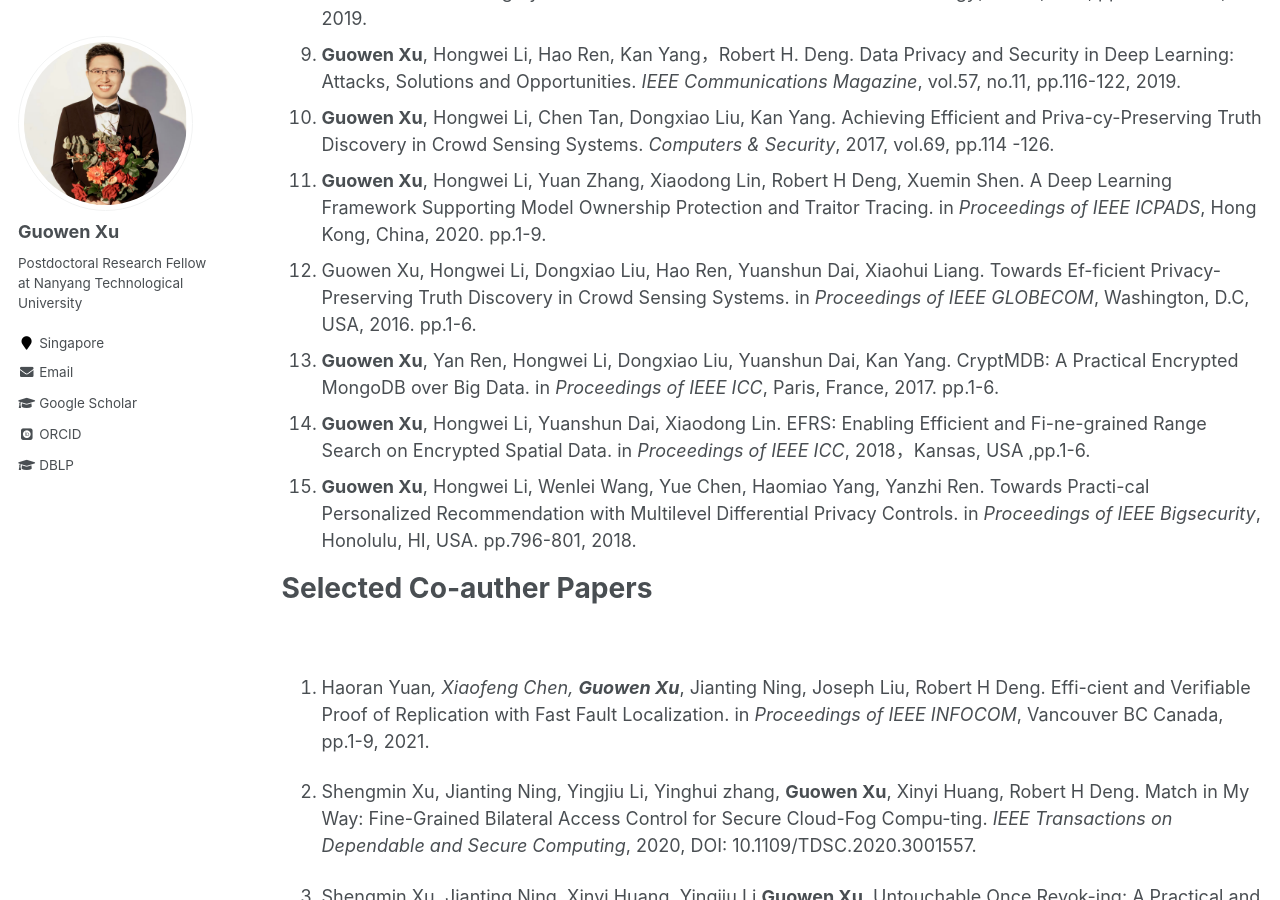
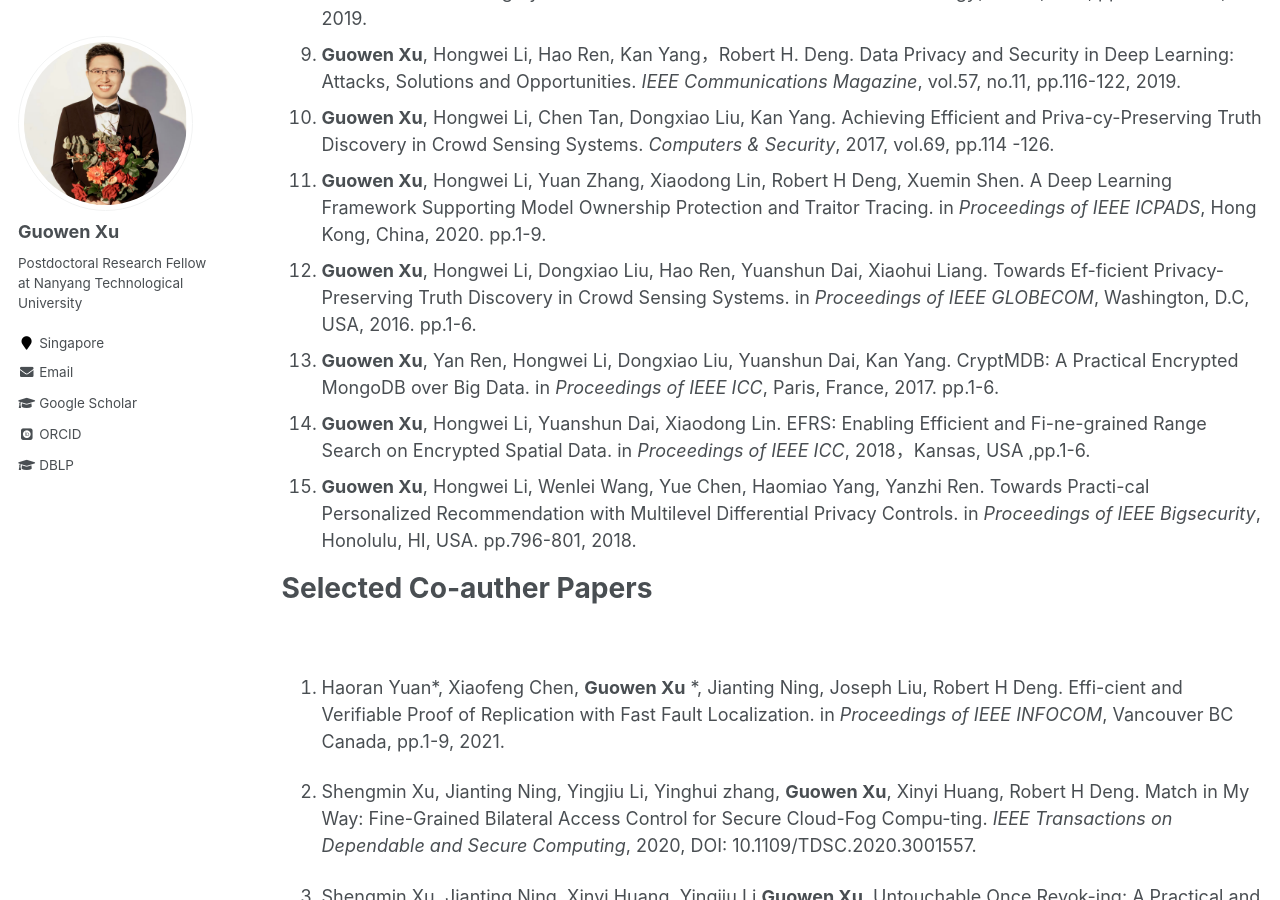
Before and after one commit to Guowen-xu/guowen-xu.github.io, a Jekyll site: the page built from _pages/publications.md, in a window 1280 px wide and 900 px high, scrolled down 942 px. Built offline with Jekyll 4.4.1, drawn with Linux system fonts in a browser that asks for light colours; some web fonts are replaced.

```diff
--- a/_pages/publications.md
+++ b/_pages/publications.md
@@ -24,7 +24,7 @@ You can find my articles on my [Google Scholar](https://scholar.google.com.hk/ci
 9. **Guowen Xu**, Hongwei Li, Hao Ren, Kan Yang，Robert H. Deng. Data Privacy and Security in Deep Learning: Attacks, Solutions and Opportunities. *IEEE Communications Magazine*, vol.57, no.11, pp.116-122, 2019.
 10. **Guowen Xu**, Hongwei Li, Chen Tan, Dongxiao Liu, Kan Yang. Achieving Efficient and Priva-cy-Preserving Truth Discovery in Crowd Sensing Systems. *Computers & Security*, 2017, vol.69, pp.114 -126.
 11. **Guowen Xu**, Hongwei Li, Yuan Zhang, Xiaodong Lin, Robert H Deng, Xuemin Shen. A Deep Learning Framework Supporting Model Ownership Protection and Traitor Tracing. in *Proceedings of IEEE ICPADS*, Hong Kong, China, 2020. pp.1-9.
-12. Guowen Xu, Hongwei Li, Dongxiao Liu, Hao Ren, Yuanshun Dai, Xiaohui Liang. Towards Ef-ficient Privacy-Preserving Truth Discovery in Crowd Sensing Systems. in *Proceedings of IEEE GLOBECOM*, Washington, D.C, USA, 2016. pp.1-6.
+12. **Guowen Xu**, Hongwei Li, Dongxiao Liu, Hao Ren, Yuanshun Dai, Xiaohui Liang. Towards Ef-ficient Privacy-Preserving Truth Discovery in Crowd Sensing Systems. in *Proceedings of IEEE GLOBECOM*, Washington, D.C, USA, 2016. pp.1-6.
 13. **Guowen Xu**, Yan Ren, Hongwei Li, Dongxiao Liu, Yuanshun Dai, Kan Yang. CryptMDB: A Practical Encrypted MongoDB over Big Data. in *Proceedings of IEEE ICC*, Paris, France, 2017. pp.1-6.
 14. **Guowen Xu**, Hongwei Li, Yuanshun Dai, Xiaodong Lin. EFRS: Enabling Efficient and Fi-ne-grained Range Search on Encrypted Spatial Data. in *Proceedings of IEEE ICC*, 2018，Kansas, USA ,pp.1-6.
 15. **Guowen Xu**, Hongwei Li, Wenlei Wang, Yue Chen, Haomiao Yang, Yanzhi Ren. Towards Practi-cal Personalized Recommendation with Multilevel Differential Privacy Controls. in *Proceedings of IEEE Bigsecurity*, Honolulu, HI, USA. pp.796-801, 2018.
@@ -38,7 +38,7 @@ You can find my articles on my [Google Scholar](https://scholar.google.com.hk/ci
 &nbsp;&nbsp;&nbsp;&nbsp;&nbsp;&nbsp;&nbsp;&nbsp;
 
 
-1. Haoran Yuan*, Xiaofeng Chen, **Guowen Xu***, Jianting Ning, Joseph Liu, Robert H Deng.  Effi-cient and Verifiable Proof of Replication with Fast Fault Localization. in *Proceedings of IEEE INFOCOM*, Vancouver BC Canada, pp.1-9, 2021.
+1. Haoran Yuan\*, Xiaofeng Chen, **Guowen Xu** \*, Jianting Ning, Joseph Liu, Robert H Deng.  Effi-cient and Verifiable Proof of Replication with Fast Fault Localization. in *Proceedings of IEEE INFOCOM*, Vancouver BC Canada, pp.1-9, 2021.
 
 2. Shengmin Xu, Jianting Ning, Yingjiu Li, Yinghui zhang, **Guowen Xu**, Xinyi Huang, Robert H Deng. Match in My Way: Fine-Grained Bilateral Access Control for Secure Cloud-Fog Compu-ting. *IEEE Transactions on Dependable and Secure Computing*, 2020, DOI: 10.1109/TDSC.2020.3001557.
 
```
